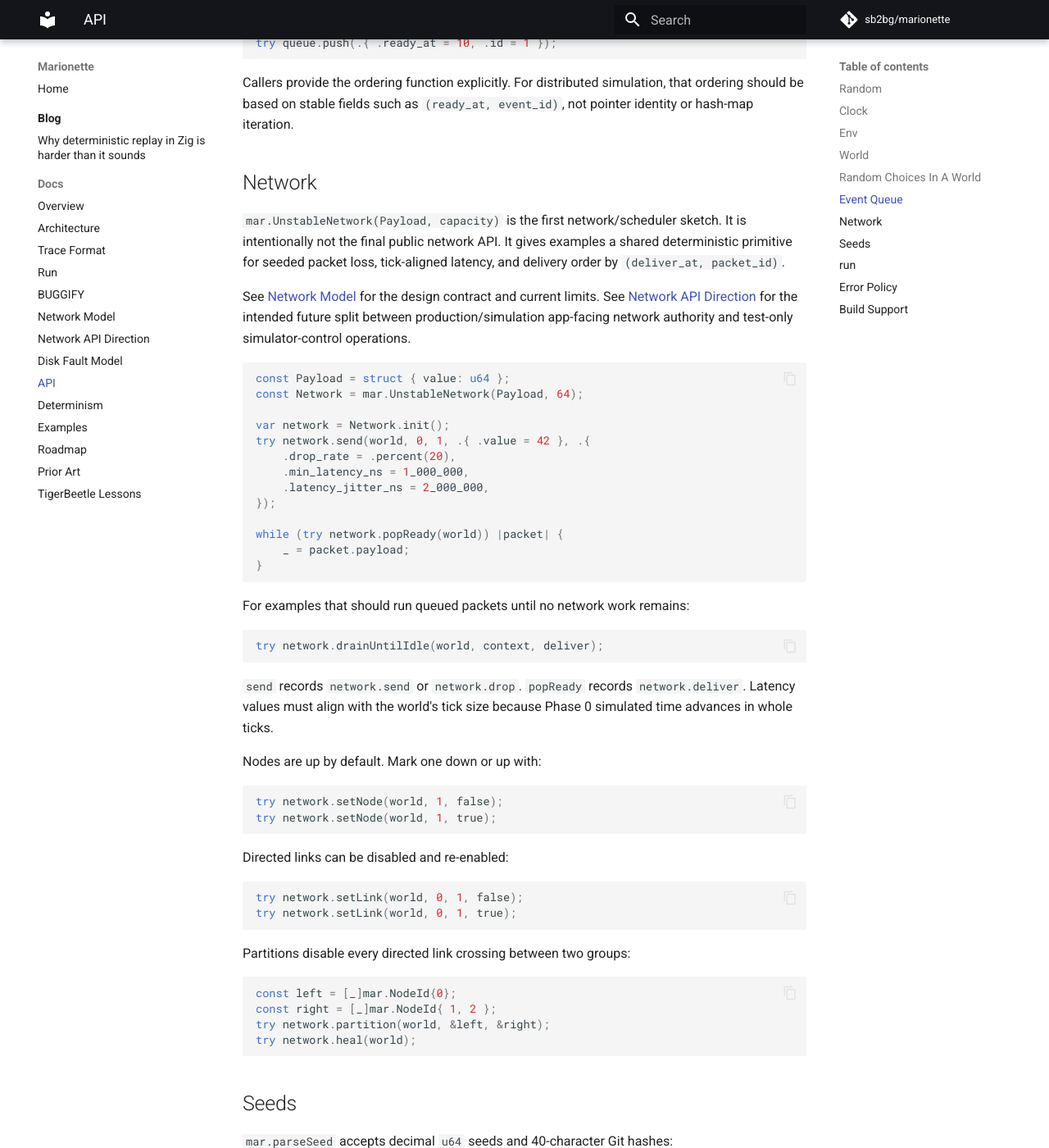
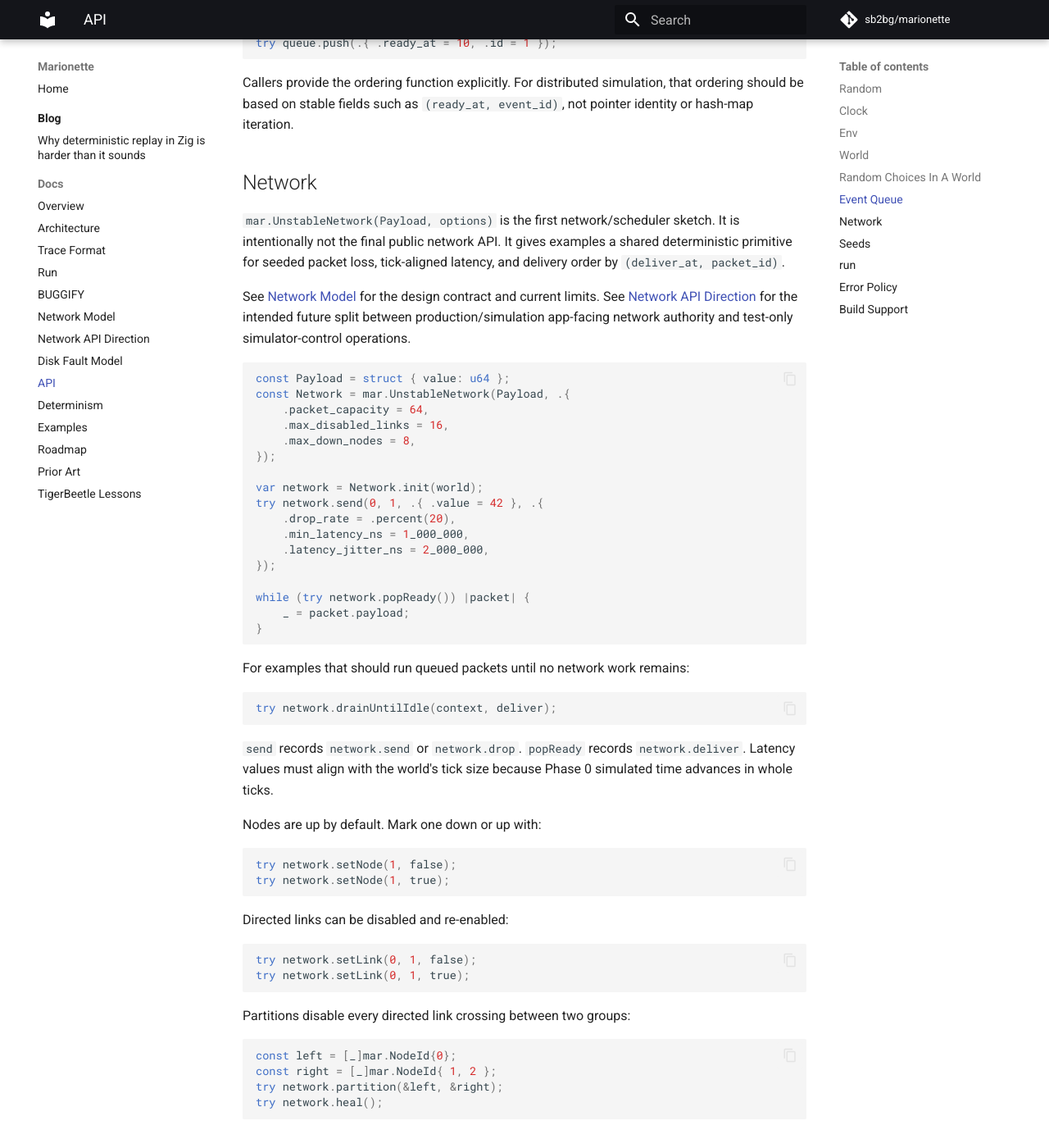
Before and after one commit to sb2bg/marionette, an MkDocs documentation site: the page built from docs/api.md, in a window 1280 px wide and 1400 px high, scrolled down 3657 px. Shown: the whole window at 82% size. Built offline with MkDocs 1.6.1 and Material for MkDocs 9.7.7, drawn with Linux system fonts in a browser that asks for light colours; comment, search, counter and statistics services are not loaded.

Commit message:
Tighten network API

````diff
--- a/docs/api.md
+++ b/docs/api.md
@@ -191,7 +191,7 @@ not pointer identity or hash-map iteration.
 
 ## Network
 
-`mar.UnstableNetwork(Payload, capacity)` is the first network/scheduler sketch.
+`mar.UnstableNetwork(Payload, options)` is the first network/scheduler sketch.
 It is intentionally not the final public network API. It gives examples a
 shared deterministic primitive for seeded packet loss, tick-aligned latency,
 and delivery order by `(deliver_at, packet_id)`.
@@ -203,16 +203,20 @@ simulator-control operations.
 
 ```zig
 const Payload = struct { value: u64 };
-const Network = mar.UnstableNetwork(Payload, 64);
+const Network = mar.UnstableNetwork(Payload, .{
+    .packet_capacity = 64,
+    .max_disabled_links = 16,
+    .max_down_nodes = 8,
+});
 
-var network = Network.init();
-try network.send(world, 0, 1, .{ .value = 42 }, .{
+var network = Network.init(world);
+try network.send(0, 1, .{ .value = 42 }, .{
     .drop_rate = .percent(20),
     .min_latency_ns = 1_000_000,
     .latency_jitter_ns = 2_000_000,
 });
 
-while (try network.popReady(world)) |packet| {
+while (try network.popReady()) |packet| {
     _ = packet.payload;
 }
 ```
@@ -220,7 +224,7 @@ while (try network.popReady(world)) |packet| {
 For examples that should run queued packets until no network work remains:
 
 ```zig
-try network.drainUntilIdle(world, context, deliver);
+try network.drainUntilIdle(context, deliver);
 ```
 
 `send` records `network.send` or `network.drop`. `popReady` records
@@ -230,15 +234,15 @@ Phase 0 simulated time advances in whole ticks.
 Nodes are up by default. Mark one down or up with:
 
 ```zig
-try network.setNode(world, 1, false);
-try network.setNode(world, 1, true);
+try network.setNode(1, false);
+try network.setNode(1, true);
 ```
 
 Directed links can be disabled and re-enabled:
 
 ```zig
-try network.setLink(world, 0, 1, false);
-try network.setLink(world, 0, 1, true);
+try network.setLink(0, 1, false);
+try network.setLink(0, 1, true);
 ```
 
 Partitions disable every directed link crossing between two groups:
@@ -246,8 +250,8 @@ Partitions disable every directed link crossing between two groups:
 ```zig
 const left = [_]mar.NodeId{0};
 const right = [_]mar.NodeId{ 1, 2 };
-try network.partition(world, &left, &right);
-try network.heal(world);
+try network.partition(&left, &right);
+try network.heal();
 ```
 
 ## Seeds
````
Also changed, not shown: docs/network-api.md (+9 -5 lines), docs/network.md (+27 -17 lines), docs/trace-format.md (+1 -1 lines), 4 other files.
